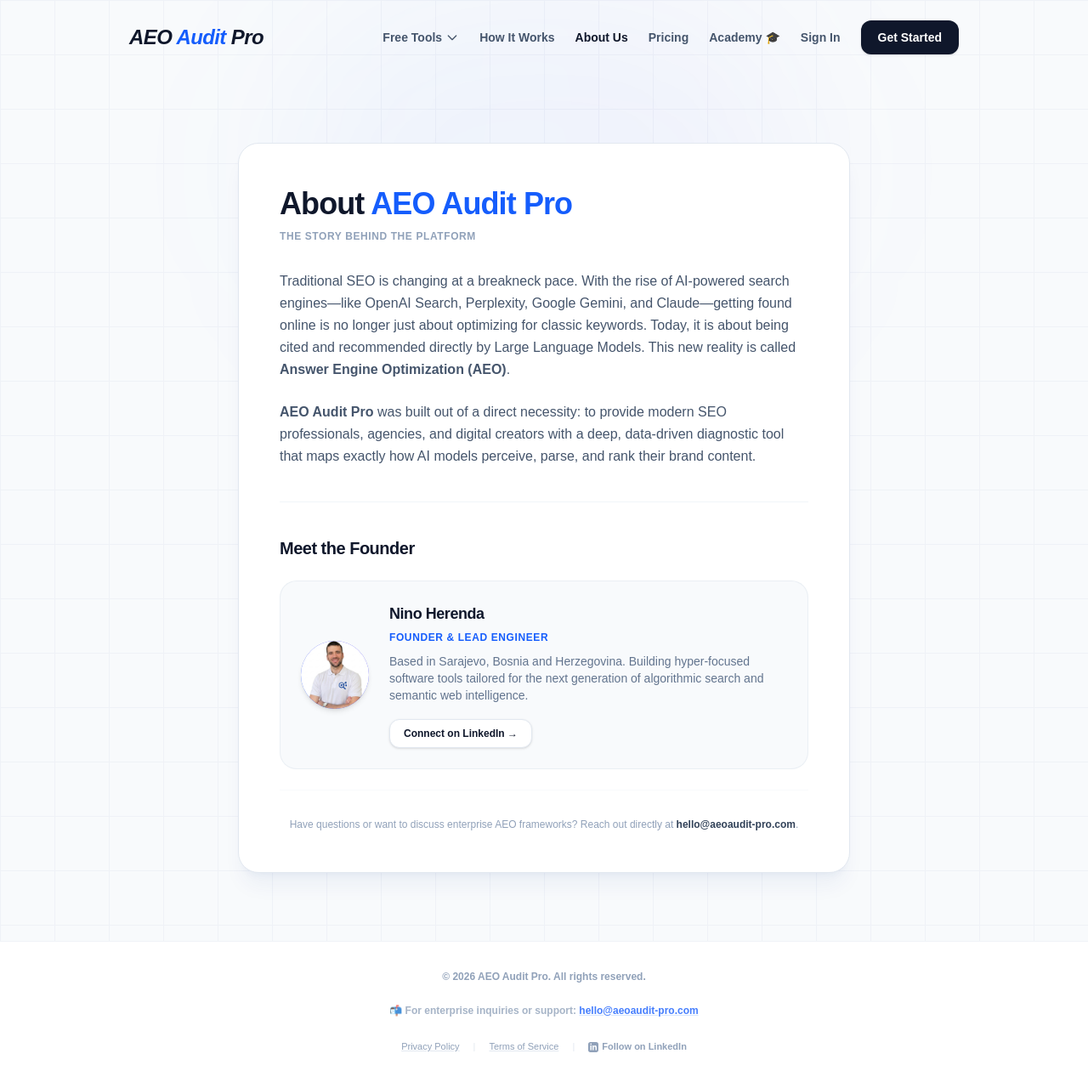
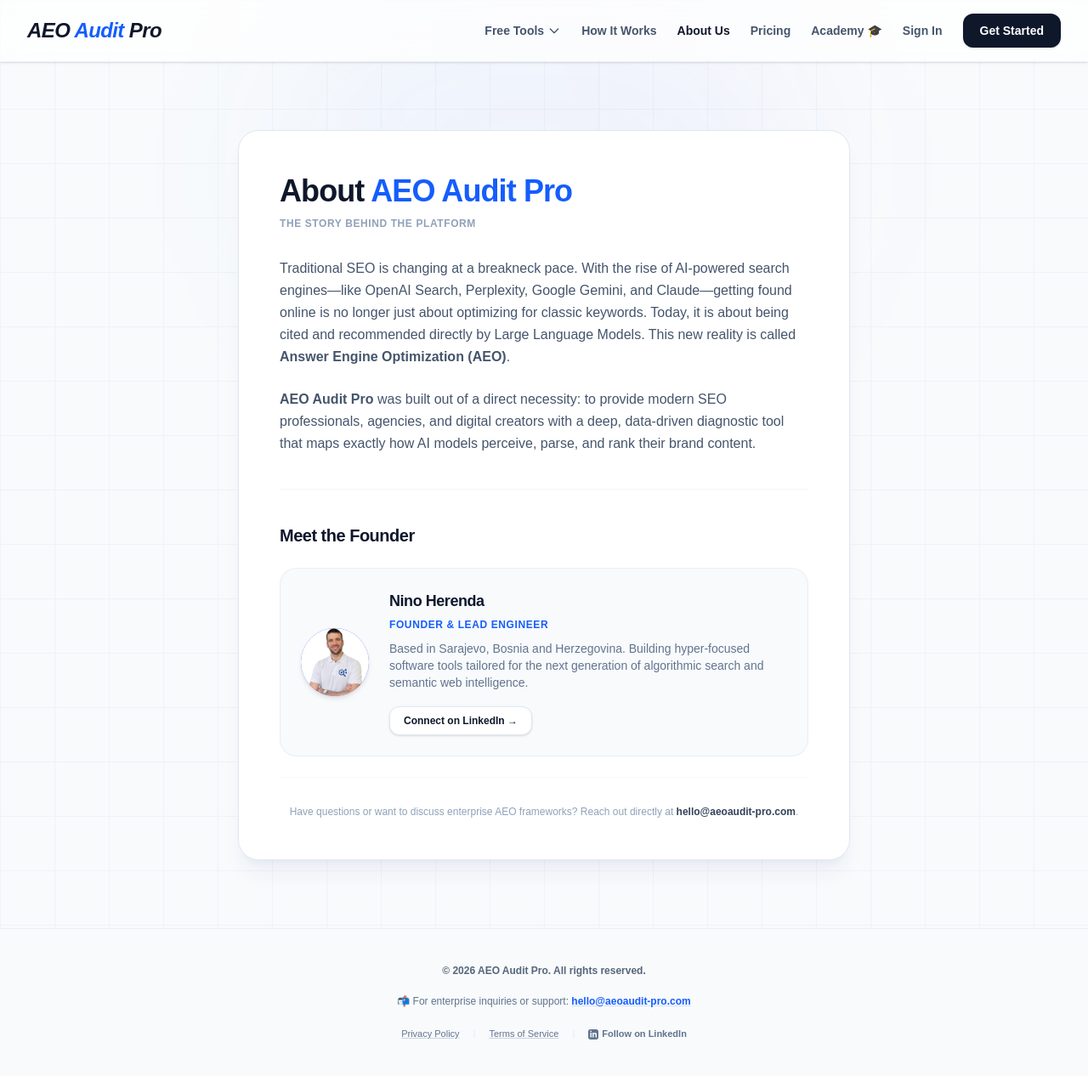
Before and after one commit to n1no01/aeo-audit, a Next.js app: page /about in a window 1280 px wide. Shown: the whole page at 85% size. Built offline with nearby package versions, Linux system fonts and the light colour scheme; no server answers.

Commit message:
Navbar background

```diff
--- a/src/app/components/AiVsManual.tsx
+++ b/src/app/components/AiVsManual.tsx
@@ -1,8 +1,11 @@
+"use client";
+
 import Link from "next/link";
 
 export default function AiVsManual() {
   return (
-    <section className="w-full py-20 sm:py-28 px-4 sm:px-6 relative z-10">
+    /* Promijenjeno sa py-20 sm:py-28 na pt-20 sm:pt-28 pb-6 sm:pb-8 kako bismo drastično smanjili razmak na dnu */
+    <section className="w-full pt-20 sm:pt-28 pb-6 sm:pb-8 px-4 sm:px-6 relative z-10">
       <div className="max-w-5xl mx-auto">
 
         {/* HEADER */}
@@ -20,8 +23,8 @@ export default function AiVsManual() {
           </p>
         </div>
 
-     {/* 3 COLUMN GRID - Kartice sa fiksnom bijelom pozadinom, bez hover efekata */}
-<div className="grid grid-cols-1 md:grid-cols-3 gap-6 sm:gap-8 mb-16">
+        {/* 3 COLUMN GRID - Uklonjen mb-16 jer je ovo zadnji element u sekciji */}
+        <div className="grid grid-cols-1 md:grid-cols-3 gap-6 sm:gap-8">
 
           {/* CARD 1 */}
           <div className="bg-white border border-slate-200/60 rounded-3xl p-6 sm:p-8 flex flex-col justify-between">
@@ -69,27 +72,6 @@ export default function AiVsManual() {
           </div>
 
         </div>
-
-        {/* BOTTOM BOX (The Hook + CTA) - Čist tamni boks bez unutrašnjih senki */}
-        <div className="bg-slate-900 border border-slate-800 rounded-[24px] sm:rounded-[32px] p-6 sm:p-10 md:p-12 text-center relative overflow-hidden">
-          <div className="absolute inset-0 bg-gradient-to-r from-blue-600/10 via-transparent to-blue-600/10 opacity-50" />
-
-          <div className="relative z-10 max-w-2xl mx-auto">
-            <h4 className="text-xl sm:text-2xl font-black text-white tracking-tight mb-3">
-              The AI Chatbox is a consumer tool. <br className="hidden sm:inline" />
-              AEO Audit Pro is an engineering platform.
-            </h4>
-            <p className="text-slate-400 text-xs sm:text-sm font-medium leading-relaxed mb-8">
-              We accurately simulate deep neural index sweeps directly through live crawler emulation engines. We lift the machine curtain and hand you the precise operational criteria models demand to trust, cite, and link your domain.
-            </p>
-            <div className="flex flex-col sm:flex-row justify-center items-center gap-4">
-              <Link href="/sign-up" className="w-full sm:w-auto bg-blue-600 text-white font-black text-sm px-8 py-3.5 rounded-xl hover:bg-blue-500 transition shadow-lg shadow-blue-600/20">
-                Run Your First Audit for Free
-              </Link>
-            </div>
-          </div>
-        </div>
-
       </div>
     </section>
   );
--- a/src/app/components/Footer.tsx
+++ b/src/app/components/Footer.tsx
@@ -4,26 +4,27 @@ import Link from "next/link";
 
 export default function Footer() {
   return (
-    <footer className="border-t border-slate-200/50 py-8 text-center text-xs font-bold text-slate-400 bg-white w-full px-4 leading-relaxed flex flex-col items-center gap-4 relative z-10">
-      <div>&copy; 2026 AEO Audit Pro. All rights reserved.</div>
+    /* Changed bg-white to bg-slate-50 for a clean, distinct layout anchor */
+    <footer className="border-t border-slate-200/60 py-10 text-center text-xs font-medium text-slate-500 bg-slate-50 w-full px-4 leading-relaxed flex flex-col items-center gap-4 relative z-10">
+      <div className="font-semibold text-slate-600/90">&copy; 2026 AEO Audit Pro. All rights reserved.</div>
 
-      <div className="mt-1 text-slate-400/80">
+      <div className="text-slate-500">
         📬 For enterprise inquiries or support:{" "}
         <a
           href="mailto:hello@aeoaudit-pro.com?subject=AEO Audit Pro Inquiry"
-          className="text-blue-600/80 hover:text-blue-600 transition-colors underline decoration-blue-500/20"
+          className="text-blue-600 hover:text-blue-700 transition-colors font-bold underline decoration-blue-500/20"
         >
           hello@aeoaudit-pro.com
         </a>
       </div>
 
       {/* LEGAL & SOCIAL LINKS */}
-      <div className="flex items-center gap-4 mt-2 text-[11px] text-slate-400 font-medium">
-        <Link href="/privacy" className="hover:text-slate-900 underline decoration-slate-200 hover:decoration-blue-500 transition-colors duration-200">
+      <div className="flex items-center gap-4 mt-1 text-[11px] text-slate-500 font-medium">
+        <Link href="/privacy" className="hover:text-slate-900 underline decoration-slate-300 hover:decoration-blue-500 transition-colors duration-200">
           Privacy Policy
         </Link>
         <span className="text-slate-200">|</span>
-        <Link href="/terms" className="hover:text-slate-900 underline decoration-slate-200 hover:decoration-blue-500 transition-colors duration-200">
+        <Link href="/terms" className="hover:text-slate-900 underline decoration-slate-300 hover:decoration-blue-500 transition-colors duration-200">
           Terms of Service
         </Link>
         <span className="text-slate-200">|</span>
--- a/src/app/components/Navbar.tsx
+++ b/src/app/components/Navbar.tsx
@@ -56,7 +56,8 @@ export default function Navbar({ userId, userStats }: NavbarProps) {
   // ─── DASHBOARD NAVBAR ────────────────────────────────────────────────────
   if (isDashboard) {
     return (
-      <nav className="w-full max-w-6xl mx-auto p-4 sm:p-6 flex flex-col sm:flex-row justify-between items-center gap-4 bg-transparent border-b border-slate-200/40 sm:border-none relative z-10">
+      <nav className="sticky top-0 z-50 w-full bg-white border-b border-slate-200/80 shadow-sm">
+        <div className="max-w-7xl mx-auto px-4 sm:px-8 py-4 flex flex-col sm:flex-row justify-between items-center gap-4">
           <Link href="/dashboard" className="group cursor-pointer select-none">
             <div className="text-2xl font-black tracking-tight italic">
               AEO<span className="text-blue-600 group-hover:text-blue-500 transition-colors duration-200"> Audit</span> Pro
@@ -85,16 +86,7 @@ export default function Navbar({ userId, userStats }: NavbarProps) {
               </span>
             </Link>
 
-          <Link
-            href="/pricing"
-            className={`text-xs sm:text-sm font-medium transition m-0 ${
-              pathname === "/pricing" ? "text-slate-900" : "text-slate-500 hover:text-slate-900"
-            }`}
-          >
-            Pricing
-          </Link>
-
-          {/* 🚀 ACADEMY LINK UNUTAR DASHBOARD-A */}
+            {/* 🚀 ACADEMY LINK */}
             <Link
               href="/academy"
               className={`text-xs sm:text-sm font-semibold transition duration-200 flex items-center gap-1 m-0 ${
@@ -106,8 +98,9 @@ export default function Navbar({ userId, userStats }: NavbarProps) {
 
             <div className="h-4 w-px bg-slate-200 hidden sm:block" />
 
+            {/* 📊 STATS WIDGET */}
             {userStats && (
-            <div className="flex items-center gap-2.5 bg-slate-100 border border-slate-200/50 rounded-xl px-3 py-1.5 text-[11px] font-bold text-slate-600 shadow-sm animate-in fade-in duration-200">
+              <div className="flex items-center gap-2.5 bg-slate-50 border border-slate-200 rounded-xl px-3 py-1.5 text-[11px] font-bold text-slate-600 shadow-sm transition-all duration-200 hover:border-slate-300 select-none">
                 <span className={`px-1.5 py-0.5 rounded text-[9px] font-black uppercase tracking-wider ${
                   userStats.plan === "FREE" ? "bg-slate-200 text-slate-700" : "bg-blue-600 text-white"
                 }`}>
@@ -119,7 +112,7 @@ export default function Navbar({ userId, userStats }: NavbarProps) {
                   </span>
                   <div className="w-16 bg-slate-200 h-1 rounded-full overflow-hidden">
                     <div
-                    className={`h-full rounded-full ${
+                      className={`h-full rounded-full transition-all duration-500 ${
                         (userStats.used ?? 0) >= (userStats.limit || 1) ? "bg-rose-500" : "bg-blue-600"
                       }`}
                       style={{
@@ -136,13 +129,15 @@ export default function Navbar({ userId, userStats }: NavbarProps) {
 
             <UserButton />
           </div>
+        </div>
       </nav>
     );
   }
 
   // ─── PUBLIC NAVBAR ───────────────────────────────────────────────────────
   return (
-    <nav className="w-full max-w-5xl mx-auto p-4 sm:p-6 flex flex-col sm:flex-row justify-between items-center gap-4 bg-transparent z-50 relative">
+    <nav className="sticky top-0 z-50 w-full bg-white/70 backdrop-blur-md border-b border-slate-200/60 shadow-sm transition-all duration-200">
+      <div className="max-w-7xl mx-auto px-4 sm:px-8 py-4 flex flex-col sm:flex-row justify-between items-center gap-4">
         <Link href={userId ? "/dashboard" : "/"} className="group cursor-pointer select-none">
           <div className="text-2xl font-black tracking-tight italic">
             AEO<span className="text-blue-600 group-hover:text-blue-500 transition-colors duration-200"> Audit</span> Pro
@@ -244,7 +239,7 @@ export default function Navbar({ userId, userStats }: NavbarProps) {
             Pricing
           </Link>
 
-        {/* 🚀 ACADEMY LINK NA JAVNOM NAVBARU */}
+          {/* 🚀 ACADEMY LINK */}
           <Link
             href="/academy"
             className={`text-xs sm:text-sm font-bold transition m-0 ${
@@ -278,6 +273,7 @@ export default function Navbar({ userId, userStats }: NavbarProps) {
             </>
           )}
         </div>
+      </div>
     </nav>
   );
 }
--- a/src/app/page.tsx
+++ b/src/app/page.tsx
@@ -18,30 +18,8 @@ export default async function LandingPage() {
     redirect("/dashboard");
   }
 
-
-
   return (
     <div className="min-h-screen bg-[#f8fafc] text-slate-900 flex flex-col justify-between selection:bg-blue-500 selection:text-white relative overflow-x-hidden">
-
-      <div className="w-full bg-slate-900 text-white text-xs sm:text-sm py-2.5 px-4 text-center border-b border-slate-800 relative z-50 flex items-center justify-center gap-2 flex-wrap">
-        <span className="inline-flex items-center gap-1.5 font-medium text-slate-300">
-          <span className="flex h-2 w-2 relative">
-            <span className="animate-ping absolute inline-flex h-full w-full rounded-full bg-blue-400 opacity-75"></span>
-            <span className="relative inline-flex rounded-full h-2 w-2 bg-blue-500"></span>
-          </span>
-          <strong className="text-white font-semibold">Looking for early partners 🤝</strong>
-          We just launched. Build your first few AI Search audits completely free.
-        </span>
-        <span className="text-blue-400 font-medium">
-          Help us test the engine, keep the white-label DOCX reports.
-        </span>
-        <a
-          href="mailto:hello@aeoaudit-pro.com"
-          className="text-blue-400 font-semibold hover:text-blue-300 underline underline-offset-4 transition-colors duration-200"
-        >
-          Send us an email to get access &rarr;
-        </a>
-      </div>
 
       {/* GLOBAL BACKGROUND GRID */}
       <div className="absolute inset-0 bg-[linear-gradient(to_right,#e2e8f0_0.75px,transparent_0.75px),linear-gradient(to_bottom,#e2e8f0_0.75px,transparent_0.75px)] bg-[size:4rem_4rem] pointer-events-none opacity-40" />
```
Lines whose indentation alone changed are shown as unchanged.
